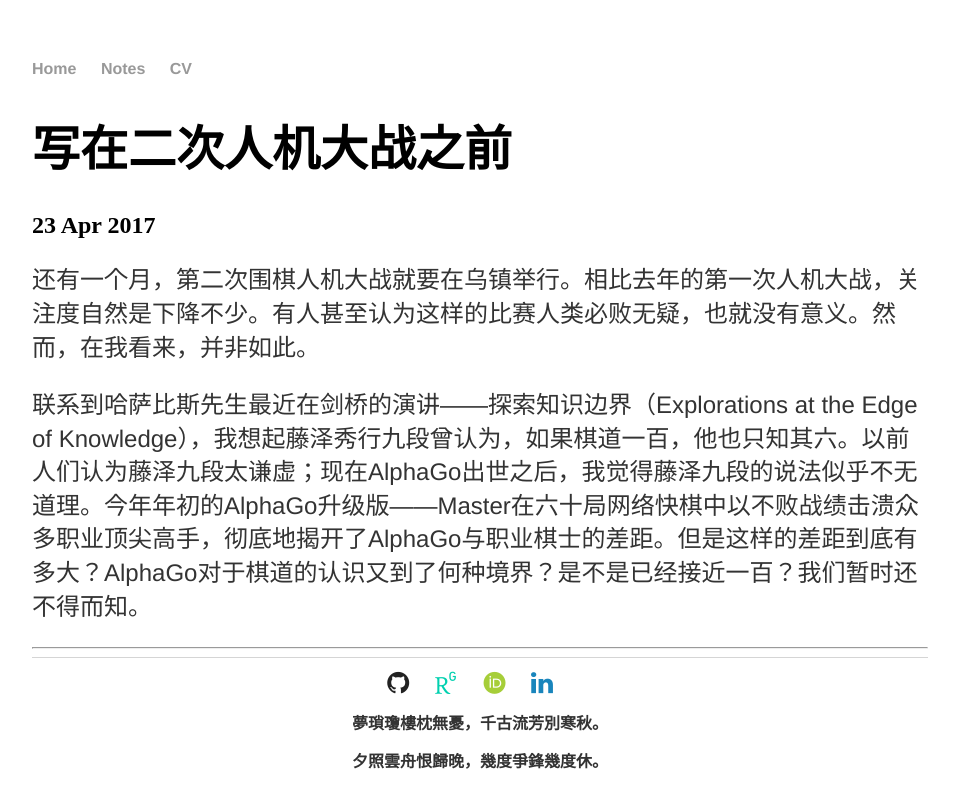
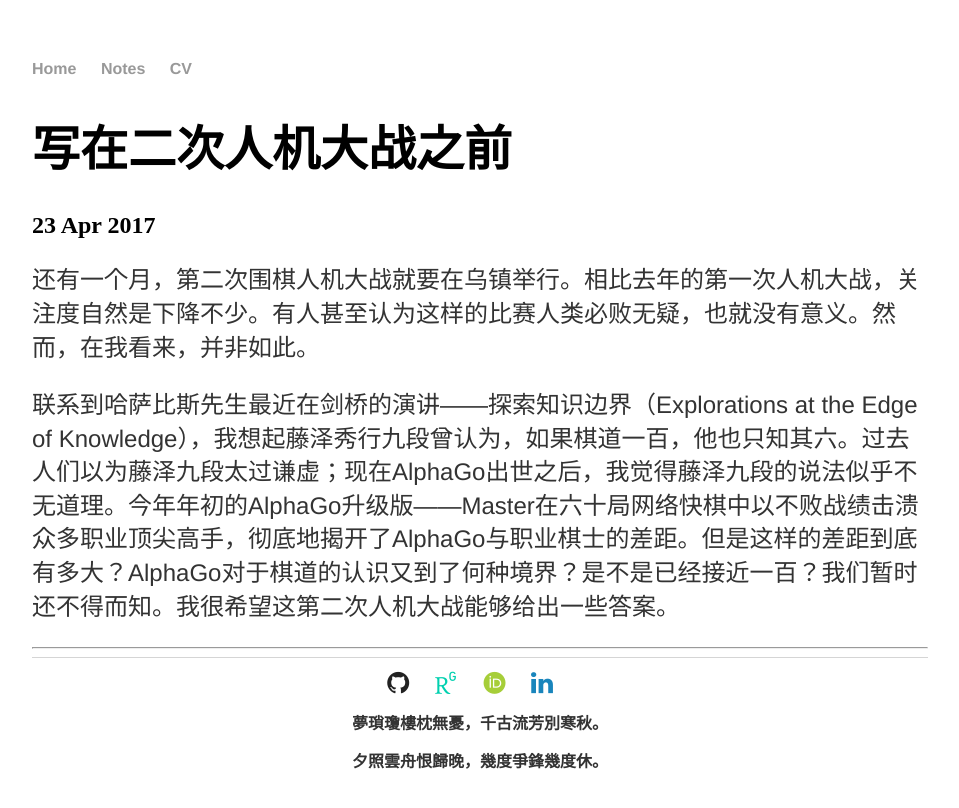
Before and after one commit to xin-huang/xin-huang.github.io, a Jekyll site: the page built from _posts/2017-04-23-写在二次人机大战之前.md, in a window 1280 px wide. Shown: the top 808 px of the page, without its empty margins (160-1119 px from the left). Built offline with Jekyll 4.4.1, drawn with Linux system fonts in a browser that asks for light colours; some web fonts are replaced; comment, search, counter and statistics services are not loaded.

Commit message:
Update css

```diff
--- a/_posts/2017-04-23-写在二次人机大战之前.md
+++ b/_posts/2017-04-23-写在二次人机大战之前.md
@@ -7,4 +7,4 @@
 
 还有一个月，第二次围棋人机大战就要在乌镇举行。相比去年的第一次人机大战，关注度自然是下降不少。有人甚至认为这样的比赛人类必败无疑，也就没有意义。然而，在我看来，并非如此。
 
-联系到哈萨比斯先生最近在剑桥的演讲——探索知识边界（Explorations at the Edge of Knowledge），我想起藤泽秀行九段曾认为，如果棋道一百，他也只知其六。以前人们认为藤泽九段太谦虚；现在AlphaGo出世之后，我觉得藤泽九段的说法似乎不无道理。今年年初的AlphaGo升级版——Master在六十局网络快棋中以不败战绩击溃众多职业顶尖高手，彻底地揭开了AlphaGo与职业棋士的差距。但是这样的差距到底有多大？AlphaGo对于棋道的认识又到了何种境界？是不是已经接近一百？我们暂时还不得而知。
+联系到哈萨比斯先生最近在剑桥的演讲——探索知识边界（Explorations at the Edge of Knowledge），我想起藤泽秀行九段曾认为，如果棋道一百，他也只知其六。过去人们以为藤泽九段太过谦虚；现在AlphaGo出世之后，我觉得藤泽九段的说法似乎不无道理。今年年初的AlphaGo升级版——Master在六十局网络快棋中以不败战绩击溃众多职业顶尖高手，彻底地揭开了AlphaGo与职业棋士的差距。但是这样的差距到底有多大？AlphaGo对于棋道的认识又到了何种境界？是不是已经接近一百？我们暂时还不得而知。我很希望这第二次人机大战能够给出一些答案。
--- a/css/main.css
+++ b/css/main.css
@@ -12,7 +12,6 @@
     display: inline;
     margin-right: 20px;
     align-items: center;
-    font-family: 'Helvetica', 'Arial', 'Sans-Serif', '微软雅黑';
 }
 a {
     text-decoration: none;
@@ -39,6 +38,7 @@
 ul.posts {
     margin: 20px auto 40px;
     font-size: 1.5em;
+    font-family: 'Helvetica', 'Arial', 'Sans-Serif', '微软雅黑';
 }
 
 ul.posts li {
@@ -49,6 +49,7 @@
     font-size: 1.5em;
     line-height: 1.4em;
     color: #333;
+    font-family: 'Helvetica', 'Arial', 'Sans-Serif', '微软雅黑';
 }
 
 .center-image
```
